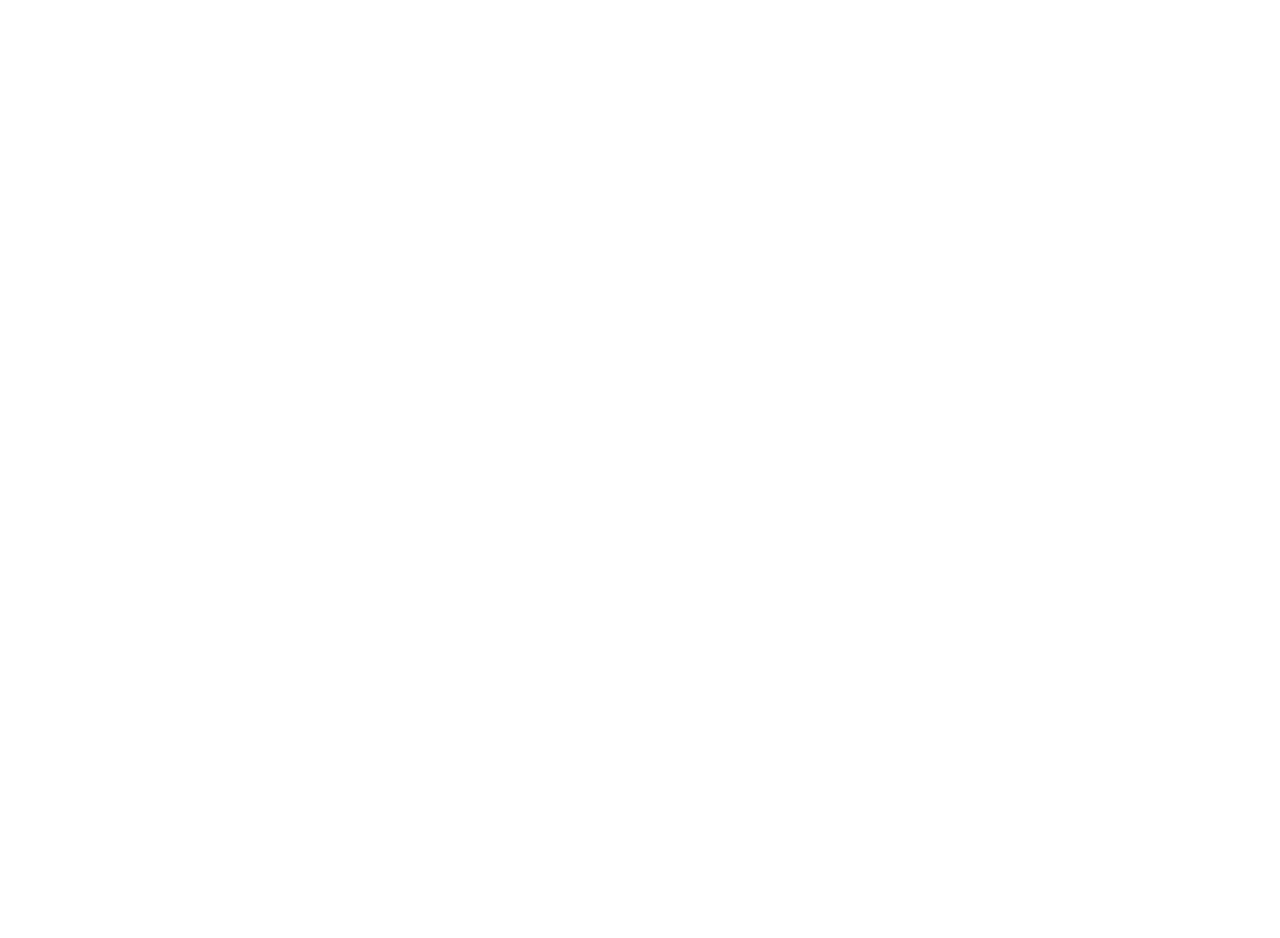
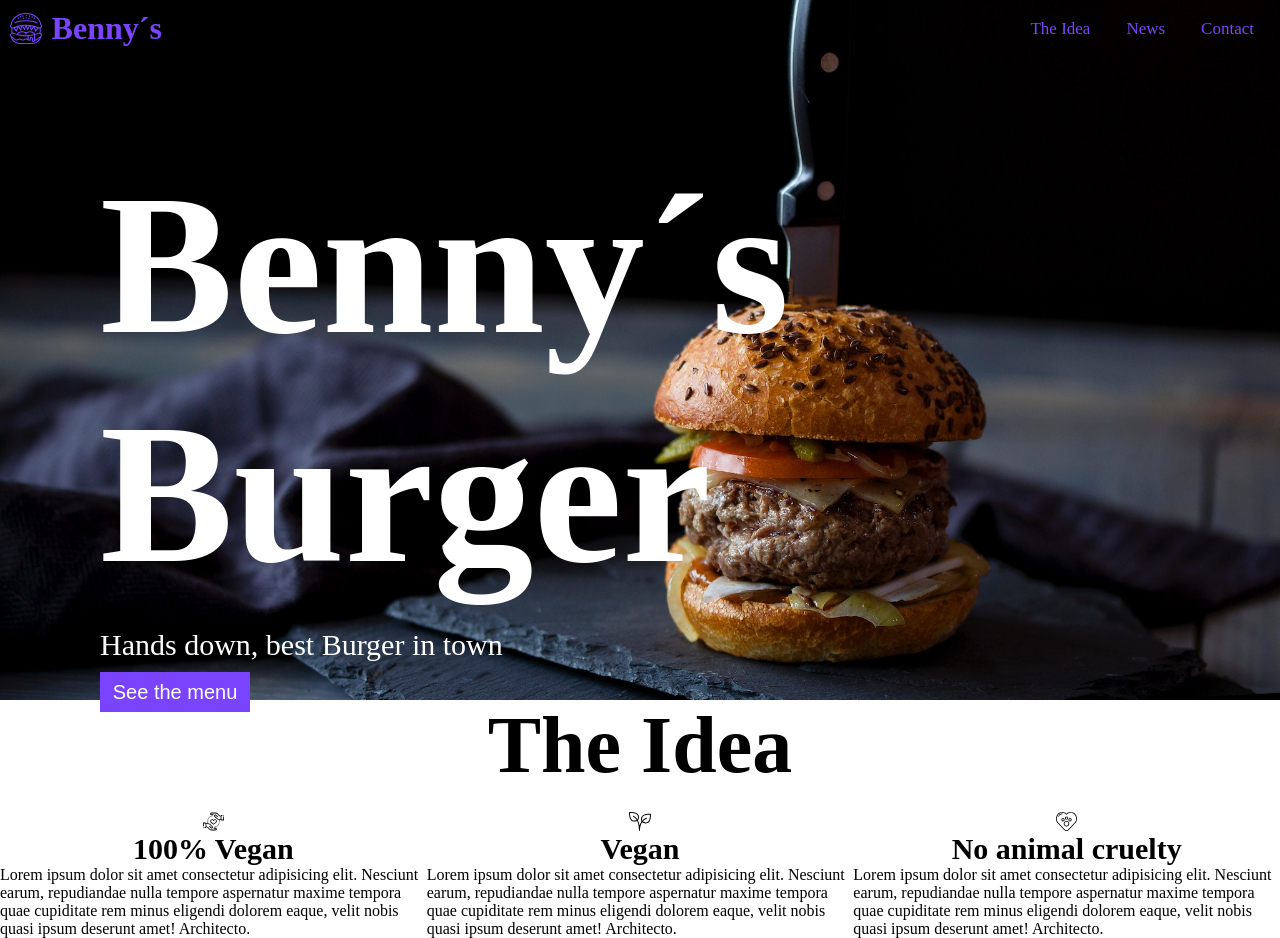
Before and after one commit to LouiseSchultz/Bennysburger, a website: page src/index.html in a window 1280 px wide. Before the commit the page ends 800 px from the top, so only its background shows below. Drawn offline with nearby package versions, Linux system fonts and the light colour scheme; files that its build step writes are made by us from their sources.

Commit message:
first upload hero

```diff
--- a/src/index.html
+++ b/src/index.html
@@ -1,5 +1,6 @@
 <!DOCTYPE html>
 <html lang="en">
+
 <head>
   <meta charset="UTF-8" />
   <meta name="viewport" content="width=device-width, initial-scale=1.0" />
@@ -7,8 +8,63 @@
   <title></title>
   <link rel="stylesheet" href="styles/main.css" />
 </head>
+
 <body>
   <!-- Custom scripts, edit above this line -->
+  <header>
+    <div class="bg-img">
+      <div class="text-overlap">
+        <h2>Benny´s Burger</h2>
+        <p>Hands down, best Burger in town</p>
+        <button>See the menu</button>
+      </div>
+      <div class="container">
+        <div class="logo">
+          <img src="./images/hamburger.svg" alt="hamburger logo">
+          <h1>Benny´s</h1>
+        </div>
+        <div class="topnav">
+          <a href="#the-idea">The Idea</a>
+          <a href="#news">News</a>
+          <a href="#contact">Contact</a>
+        </div>
+      </div>
+    </div>
+  </header>
+  <div class="idea">
+    <h4>The Idea</h4>
+    <div class="idea-cards">
+      <div class="idea-card">
+        <div class="icon">
+          <img src="./images/care.svg" alt="care">
+        </div>
+        <h3>100% Vegan</h3>
+        <p>Lorem ipsum dolor sit amet consectetur adipisicing elit. Nesciunt earum, repudiandae nulla tempore aspernatur
+          maxime tempora quae cupiditate rem minus eligendi dolorem eaque, velit nobis quasi ipsum deserunt amet!
+          Architecto.</p>
+      </div>
+      <div class="idea-card">
+        <div class="icon">
+          <img src="./images/plant.svg" alt="plant">
+        </div>
+
+        <h3>Vegan</h3>
+        <p>Lorem ipsum dolor sit amet consectetur adipisicing elit. Nesciunt earum, repudiandae nulla tempore aspernatur
+          maxime tempora quae cupiditate rem minus eligendi dolorem eaque, velit nobis quasi ipsum deserunt amet!
+          Architecto.</p>
+      </div>
+      <div class="idea-card">
+        <div class="icon">
+          <img src="./images/heart.svg" alt="heart">
+        </div>
+        <h3>No animal cruelty</h3>
+        <p>Lorem ipsum dolor sit amet consectetur adipisicing elit. Nesciunt earum, repudiandae nulla tempore aspernatur
+          maxime tempora quae cupiditate rem minus eligendi dolorem eaque, velit nobis quasi ipsum deserunt amet!
+          Architecto.</p>
+      </div>
+    </div>
+  </div>
   <script src="scripts/index.js"></script>
 </body>
+
 </html>
--- a/src/scss/main.scss
+++ b/src/scss/main.scss
@@ -1 +1,123 @@
 // This is where you can import other stylesheets or write your scss code
+* {
+    margin: 0;
+    padding: 0;
+    box-sizing: border-box;
+}
+
+header {
+    width: 100vw;
+
+    .bg-img {
+        background-image: url("../images/lidye-1Shk_PkNkNw-unsplash.jpg");
+        min-height: 700px;
+        background-position: bottom;
+        background-repeat: no-repeat;
+        background-size: cover;
+        position: relative;
+
+        .text-overlap {
+            position: absolute;
+            top: 150px;
+            left: 100px;
+            color: white;
+
+            h2 {
+                font-size: 200px;
+                margin-bottom: 20px;
+            }
+
+            p {
+                font-size: 30px;
+                margin-bottom: 10px;
+            }
+
+            button {
+                background-color: #7A44FE;
+                border: none;
+                color: white;
+                width: 150px;
+                height: 40px;
+                font-size: 20px;
+            }
+        }
+
+        .container {
+            display: flex;
+            justify-content: space-between;
+            align-items: center;
+            position: absolute;
+            padding: 10px 10px;
+            width: 100%;
+
+            .logo {
+                display: flex;
+                align-items: center;
+
+                img {
+                    width: 5%;
+                }
+
+                h1 {
+                    color: #7A44FE;
+                    margin-left: 10px;
+                }
+            }
+
+            .topnav {
+                overflow: hidden;
+
+                a {
+                    color: #f2f2f2;
+                    text-align: center;
+                    padding: 14px 16px;
+                    text-decoration: none;
+                    font-size: 17px;
+                    color: #7A44FE;
+
+                    &:hover {
+                        background-color: #ddd;
+                        color: black;
+                    }
+                }
+            }
+        }
+    }
+}
+
+.idea {
+    width: 100%;
+    height: auto;
+
+    h4 {
+        font-size: 80px;
+        text-align: center;
+        margin-bottom: 20px;
+    }
+
+    .idea-cards {
+        display: flex;
+        justify-content: center;
+    }
+
+    .idea-card {
+        display: flex;
+        flex-direction: column;
+        width: 500px;
+
+        .icon {
+            width: 100%;
+            display: flex;
+            justify-content: center;
+
+            img {
+                width: 5%;
+            }
+        }
+
+        h3 {
+            text-align: center;
+            font-size: 30px;
+        }
+    }
+}
```
Also changed, not shown: src/styles/main.css (added), 1 other file. Lines whose indentation alone changed are shown as unchanged.
